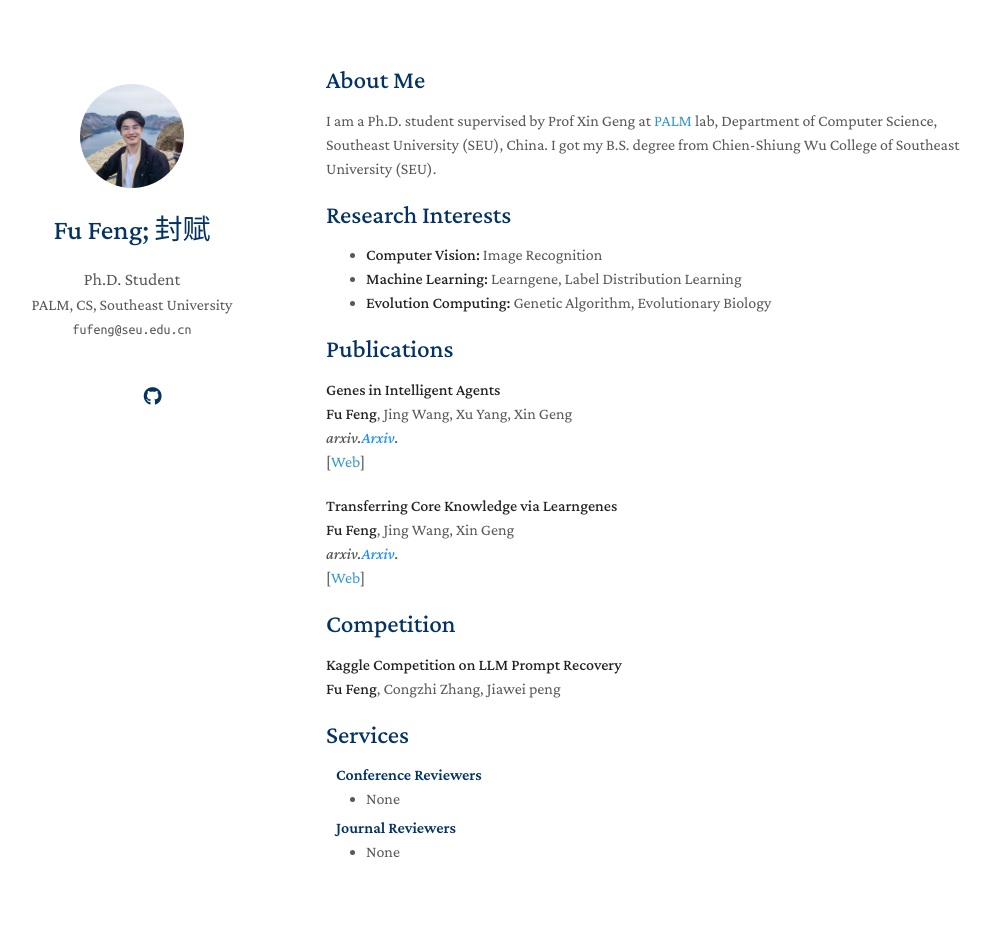
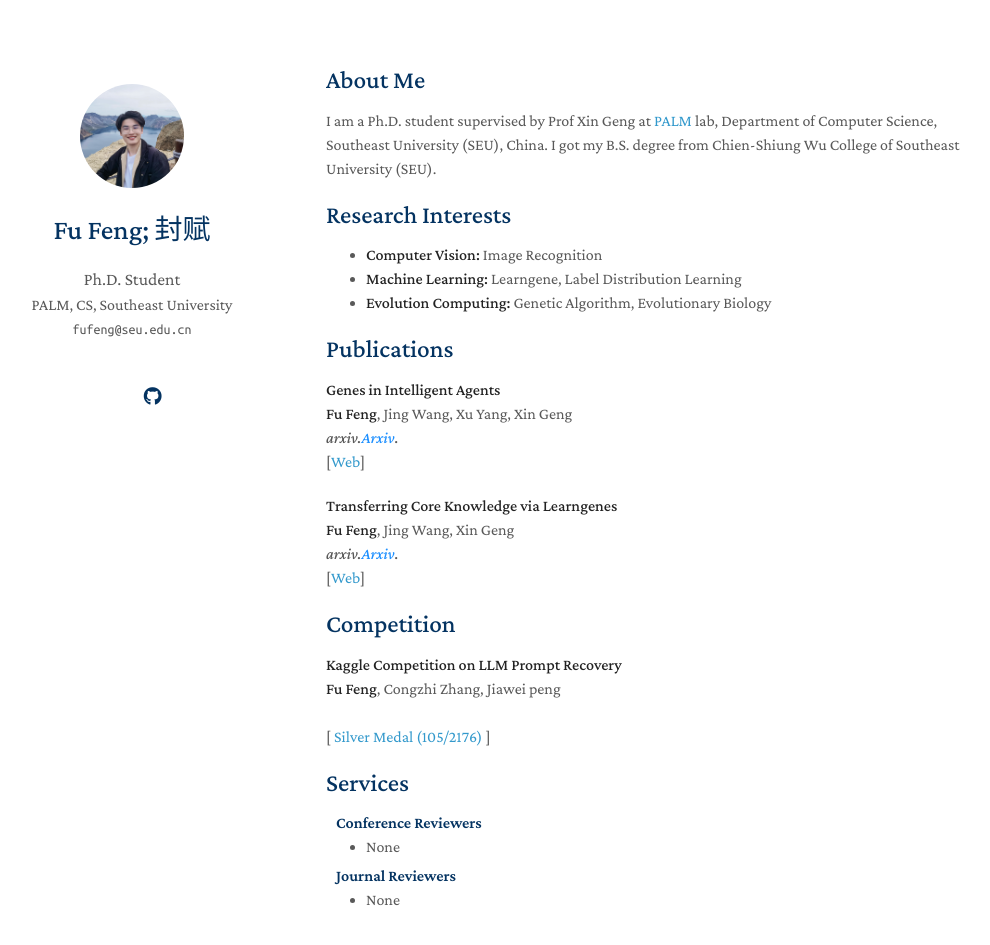
Before and after one commit to fu-feng/fu-feng.github.io, a Jekyll site: the page built from index.md, in a window 1280 px wide and 1006 px high. Shown: the top 945 px of the window, without its empty margins (144-1134 px from the left). Built offline with Jekyll 4.4.1, drawn with Linux system fonts in a browser that asks for light colours; nearby versions of some CDN libraries; a style sheet for code colours, icons or effects is not loaded; our own code applies the rules of GitHub Pages for plain Markdown files.

Commit message:
Update index.md

```diff
--- a/index.md
+++ b/index.md
@@ -45,6 +45,9 @@ I am a Ph.D. student supervised by Prof Xin Geng at [PALM](http://palm.seu.edu.c
 <br />
 <strong>Fu Feng</strong>, Congzhi Zhang, Jiawei peng
 <br />
+<br />
+   [<a href="https://www.kaggle.com/competitions/llm-prompt-recovery/leaderboard"> Silver Medal (105/2176) </a>]
+<br/>
 </p>
 </div>
 
```
